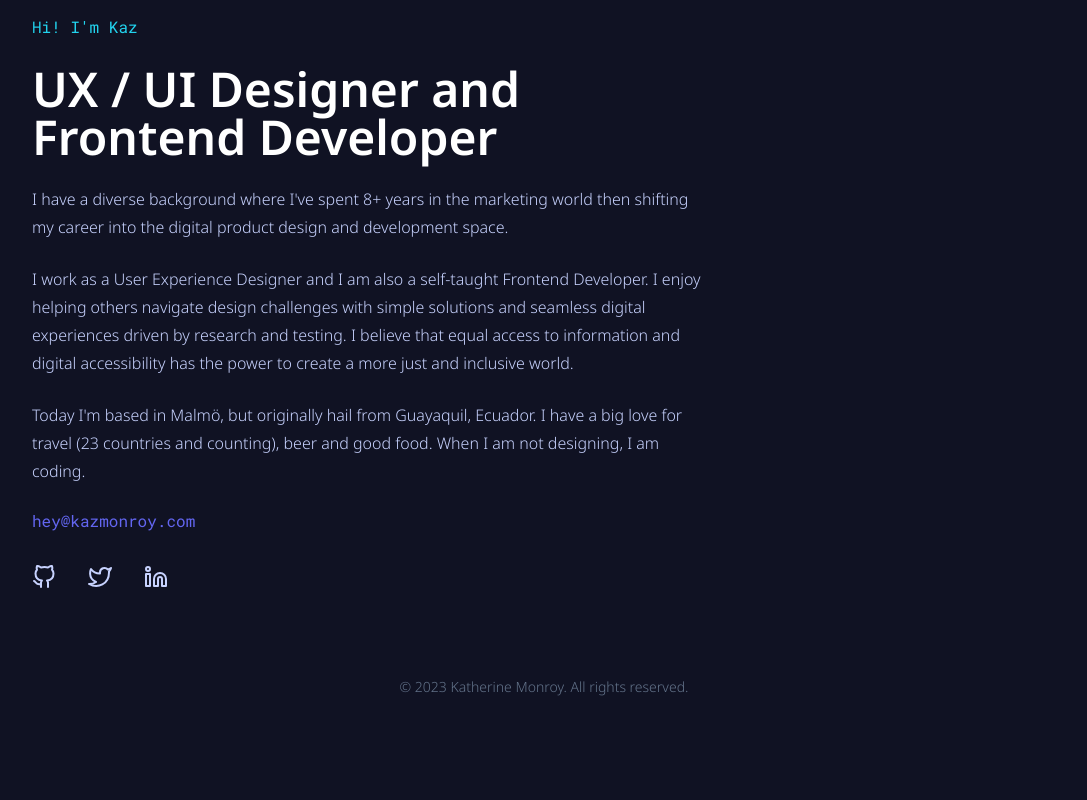
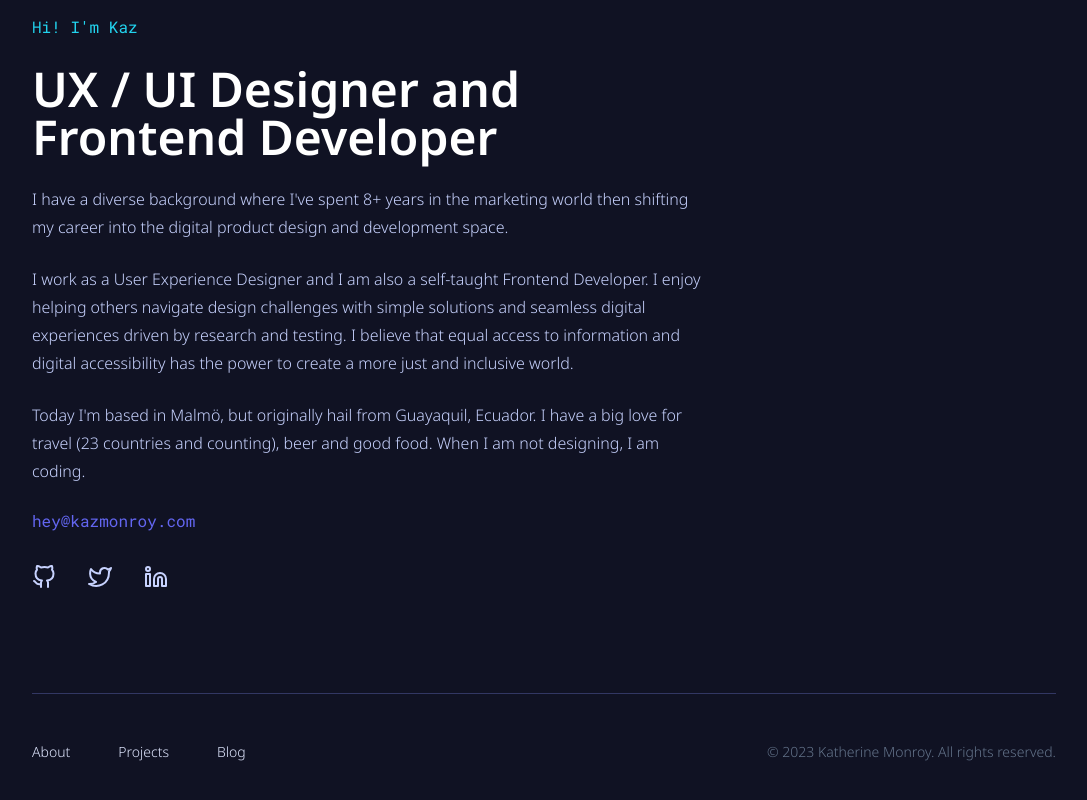
Before and after one commit to kazmonroy/my-blog, a Next.js app: page /about in a window 1280 px wide. Shown: the part 559-1359 px from the top of the page, without its empty margins (96-1183 px from the left). Before the commit the page ends 1272 px from the top, so only its background shows below. Built offline with nearby package versions, Linux system fonts and the light colour scheme; a web font is replaced by a local one.

Commit message:
Add navbar to footer

```diff
--- a/app/components/Footer.tsx
+++ b/app/components/Footer.tsx
@@ -1,7 +1,18 @@
-import Header from './Header';
+import Link from 'next/link';
 export default function Footer() {
   return (
-    <footer className='py-8 md:py-4 flex justify-center '>
+    <footer className='py-12 mt-8 gap-8 flex flex-col items-center md:flex-row md:justify-between w-full border-t border-indigo-400/30'>
+      <ul className='flex gap-12 items-center bg-[#101223]/90` text-sm'>
+        <li className='font-white hover:text-indigo-500 font-light transition-all ease-in-out'>
+          <Link href='/about'>About</Link>
+        </li>
+        <li className='font-white hover:text-indigo-500 font-light transition-all ease-in-out'>
+          <Link href='/projects'>Projects</Link>
+        </li>
+        <li className='font-white hover:text-indigo-500 font-light transition-all ease-in-out'>
+          <Link href='/blog'>Blog</Link>
+        </li>
+      </ul>
       <p className='text-slate-500 font-light text-sm'>
         © 2023 Katherine Monroy. All rights reserved.
       </p>
```
